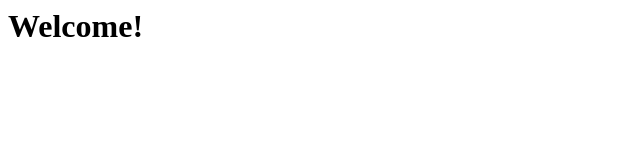
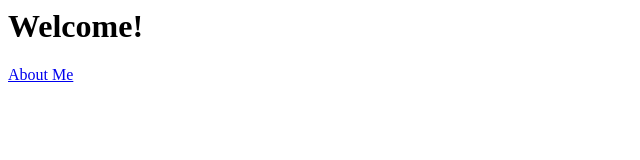
Before and after one commit to jtrtj/personal_site, a plain HTML site: page app/views/index.html in a window 1280 px wide. Shown: the full height of the page, 0-640 px from the left. Drawn offline with Linux system fonts and the light colour scheme.

Commit message:
adds link to about on index

```diff
--- a/app/views/index.html
+++ b/app/views/index.html
@@ -4,5 +4,6 @@
   </head>
   <body>
     <h1>Welcome!</h1>
+    <a href="/about">About Me</a>
   </body>
 </html>
```
